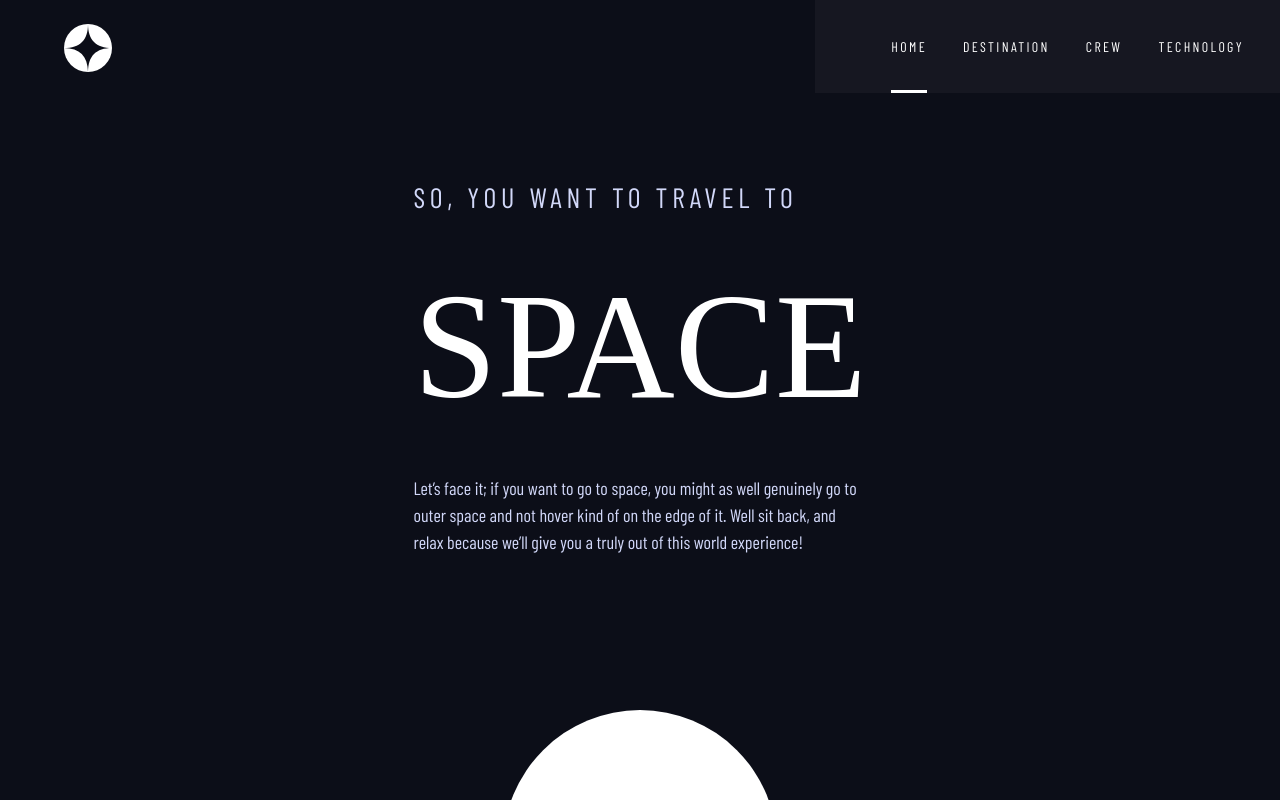
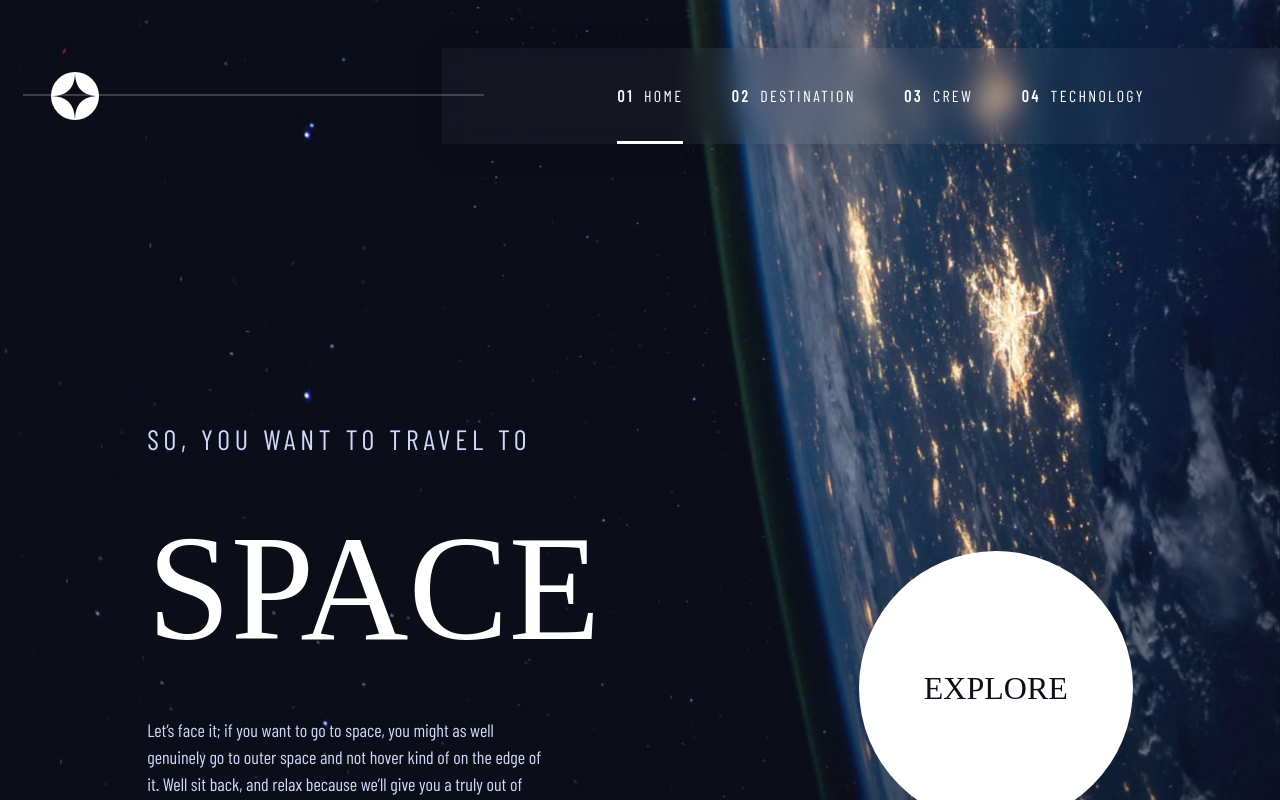
Before and after one commit to Paul-HenryN/space-tourism, a React (Vite) app: page / in a window 1280 px wide. Shown: the top 800 px of the page. Built offline with nearby package versions, Linux system fonts and the light colour scheme; a web font is replaced by a local one.

Commit message:
feat: home page desktop version

```diff
--- a/src/components/Menu.jsx
+++ b/src/components/Menu.jsx
@@ -3,8 +3,10 @@ import MenuLink from "./MenuLink";
 
 export default function Menu({ className }) {
   return (
-    <nav className={`${styles.menu} ${className} pd-inline-md`}>
-      <ul className="flex col-gap-md" role="menu">
+    <nav
+      className={`${styles.menu} ${className} pd-inline-md desktop-pd-inline-xxxl`}
+    >
+      <ul className="flex col-gap-md desktop-col-gap-lg" role="menu">
         <MenuLink to="/" active>
           Home
         </MenuLink>
--- a/src/components/MenuLink.jsx
+++ b/src/components/MenuLink.jsx
@@ -1,7 +1,7 @@
 import { Link } from "react-router-dom";
 import styles from "../styles/components/MenuLink.module.css";
 
-export default function MenuLink({ className, to, active, children }) {
+export default function MenuLink({ className, to, active, children, index }) {
   var finalClass = `${className} ${styles.menuLink} txt-upper txt-secondary txt-ls-1 txt-fs-7 pd-block-md`;
 
   if (active) {
--- a/src/components/Navbar.jsx
+++ b/src/components/Navbar.jsx
@@ -6,7 +6,9 @@ import styles from "../styles/components/Navbar.module.css";
 
 export default function Navbar({ className }) {
   return (
-    <Row className={`${styles.navbar} justify-between pd-block-xs`}>
+    <Row
+      className={`${styles.navbar} justify-between align-center pd-block-xs desktop-pd-top-lg`}
+    >
       <a href="#">
         <img src={logo} />
       </a>
--- a/src/routes/Home.jsx
+++ b/src/routes/Home.jsx
@@ -3,8 +3,11 @@ import styles from "../styles/pages/Home.module.css";
 
 export default function Home() {
   return (
+    <>
+      <div className={styles.bg} />
+
       <Column
-      className={`${styles.container} align-center row-gap-xxl mx-auto mg-top-sm tablet-mg-top-xxl tablet-row-gap-xxxxl`}
+        className={`${styles.container} align-center row-gap-xxl mx-auto mg-top-sm tablet-mg-top-xxl desktop-mg-top-5xl tablet-row-gap-xxxxl desktop-flex-row desktop-align-end justify-between col-gap-md`}
       >
         <Column className="row-gap-xxs">
           <Column className="row-gap-xxs">
@@ -13,10 +16,10 @@ export default function Home() {
           </Column>
 
           <p>
-          Let’s face it; if you want to go to space, you might as well genuinely
-          go to outer space and not hover kind of on the edge of it. Well sit
-          back, and relax because we’ll give you a truly out of this world
-          experience!
+            Let’s face it; if you want to go to space, you might as well
+            genuinely go to outer space and not hover kind of on the edge of it.
+            Well sit back, and relax because we’ll give you a truly out of this
+            world experience!
           </p>
         </Column>
 
@@ -24,5 +27,6 @@ export default function Home() {
           Explore
         </a>
       </Column>
+    </>
   );
 }
--- a/src/styles/components/Menu.module.css
+++ b/src/styles/components/Menu.module.css
@@ -5,3 +5,24 @@
   top: 0;
   right: 0;
 }
+@media (min-width: 1200px) {
+  .menu {
+    position: relative;
+    counter-reset: menuLink;
+    /* From https://css.glass */
+    background-color: rgba(255, 255, 255, 0.04);
+    box-shadow: 0 4px 30px rgba(0, 0, 0, 0.1);
+    backdrop-filter: blur(13px);
+    -webkit-backdrop-filter: blur(13px);
+  }
+  .menu::before {
+    content: "";
+    display: block;
+    position: absolute;
+    bottom: 50%;
+    left: -50%;
+    height: 2px;
+    width: 55%;
+    background-color: hsl(var(--clr-secondary), 20%);
+  }
+}
--- a/src/styles/components/MenuLink.module.css
+++ b/src/styles/components/MenuLink.module.css
@@ -1,5 +1,15 @@
 .menuLink {
   position: relative;
+}
+
+@media (min-width: 1200px) {
+  .menuLink::before {
+    counter-increment: menuLink;
+    content: "0" counter(menuLink);
+    margin-right: 10px;
+    font-weight: bold;
+    letter-spacing: var(--ls-2);
+  }
 }
 
 .menuLink::after {
--- a/src/styles/components/Navbar.module.css
+++ b/src/styles/components/Navbar.module.css
@@ -10,6 +10,9 @@
   }
 }
 @media (min-width: 768px) {
+  .navbar {
+    padding-inline: 4% 0;
+  }
   .menu {
     display: block;
   }
--- a/src/styles/pages/Home.module.css
+++ b/src/styles/pages/Home.module.css
@@ -1,3 +1,31 @@
+.bg {
+  position: absolute;
+  inset: 0;
+  z-index: -100;
+  background-image: url("../../assets/home/background-home-mobile.jpg");
+  background-repeat: no-repeat;
+  background-size: cover;
+}
+@media (min-width: 376px) {
+  .bg {
+    background-image: url("../../assets/home/background-home-tablet.jpg");
+  }
+}
+@media (min-width: 1024px) {
+  .bg {
+    background-image: url("../../assets/home/background-home-desktop.jpg");
+  }
+}
+
 .container {
   width: min(87%, 28rem);
 }
+@media (min-width: 769px) {
+  .container {
+    width: 77%;
+  }
+
+  .container > * {
+    width: 40%;
+  }
+}
--- a/src/styles/utils.css
+++ b/src/styles/utils.css
@@ -4,11 +4,36 @@
 .flex-col {
   flex-direction: column;
 }
+
+@media (min-width: 768px) {
+  .desktop-equal-children > * {
+    max-width: 50%;
+  }
+}
+
 .justify-between {
   justify-content: space-between;
 }
+.justify-center {
+  justify-content: center;
+}
 .align-center {
   align-items: center;
+}
+.align-end {
+  align-items: end;
+}
+
+@media (min-width: 768px) {
+  .desktop-align-end {
+    align-items: end;
+  }
+}
+
+@media (min-width: 769px) {
+  .desktop-flex-row {
+    flex-direction: row;
+  }
 }
 
 .col-gap-xs {
@@ -20,11 +45,19 @@
 .col-gap-md {
   column-gap: var(--space-md);
 }
+.col-gap-lg {
+  column-gap: var(--space-lg);
+}
 .row-gap-xxs {
   row-gap: var(--space-xxs);
 }
 .row-gap-xxl {
   row-gap: var(--space-xxl);
+}
+@media (min-width: 1200px) {
+  .desktop-col-gap-lg {
+    column-gap: var(--space-lg);
+  }
 }
 
 .mg-top-sm {
@@ -48,6 +81,20 @@
 .mg-top-xl {
   margin-top: var(--space-xl);
 }
+@media (min-width: 769px) {
+  .desktop-mg-top-md {
+    margin-top: var(--space-md);
+  }
+  .desktop-mg-top-lg {
+    margin-top: var(--space-lg);
+  }
+}
+
+@media (min-width: 769px) {
+  .desktop-mg-top-5xl {
+    margin-top: var(--space-5xl);
+  }
+}
 
 .pd-sm {
   padding: var(--space-sm);
@@ -67,11 +114,36 @@
 .pd-block-md {
   padding-block: var(--space-md);
 }
+.pd-block-lg {
+  padding-block: var(--space-lg);
+}
+.pd-block-xl {
+  padding-block: var(--space-xl);
+}
 .pd-inline-md {
   padding-inline: var(--space-md);
 }
 .pd-inline-lg {
   padding-inline: var(--space-lg);
+}
+.pd-inline-xxxl {
+  padding-inline: var(--space-xxxl);
+}
+.pd-top-md {
+  padding-top: var(--space-md);
+}
+.pd-top-lg {
+  padding-top: var(--space-lg);
+}
+@media (min-width: 769px) {
+  .desktop-pd-top-lg {
+    padding-top: var(--space-lg);
+  }
+}
+@media (min-width: 1200px) {
+  .desktop-pd-inline-xxxl {
+    padding-inline: var(--space-xxxl);
+  }
 }
 
 .bg-neutral {
--- a/src/styles/variables.css
+++ b/src/styles/variables.css
@@ -1,9 +1,9 @@
 /* --- CUSTOM PROPERTIES --- */
 :root {
   /* Colors */
-  --clr-primary: 230 35% 7%;
-  --clr-secondary: 0 0% 100%;
-  --clr-neutral: 231 77% 90%;
+  --clr-primary: 230, 35%, 7%;
+  --clr-secondary: 0, 0%, 100%;
+  --clr-neutral: 231, 77%, 90%;
 
   /* Typography */
 
@@ -16,7 +16,7 @@
 
   --fs-1: clamp(
     calc(var(--fs-unit) * 5),
-    20vw,
+    15vw,
     calc(var(--fs-unit) * 9.375)
   ); /*150px*/
   --fs-2: calc(var(--fs-unit) * 6.25); /*100px*/
@@ -32,7 +32,11 @@
     calc(var(--fs-unit) * 1.75)
   ); /*150px*/
   --fs-6: calc(var(--fs-unit) * 1); /*16px*/
-  --fs-7: calc(var(--fs-unit) * 0.875); /*14px*/
+  --fs-7: clamp(
+    calc(var(--fs-unit) * 0.875),
+    1.5vw,
+    calc(var(--fs-unit) * 1)
+  ); /*14px*/
 
   --fs-neutral: clamp(
     calc(var(--fs-unit) * 0.9375),
@@ -58,4 +62,5 @@
   --space-xxl: calc(var(--space-unit) * 5); /*80px*/
   --space-xxxl: calc(var(--space-unit) * 8.4375); /*135px*/
   --space-xxxxl: calc(var(--space-unit) * 9.625); /*154px*/
+  --space-5xl: calc(var(--space-unit) * 15.625); /*250px*/
 }
```
Lines whose indentation alone changed are shown as unchanged.
